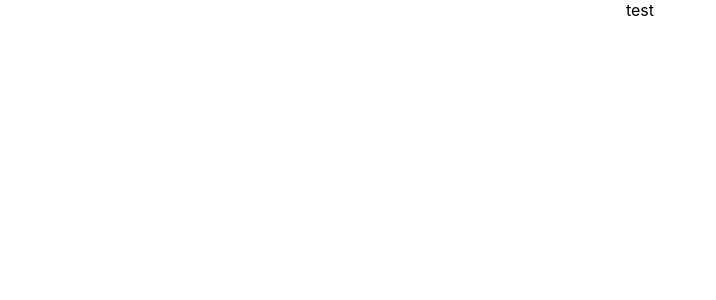
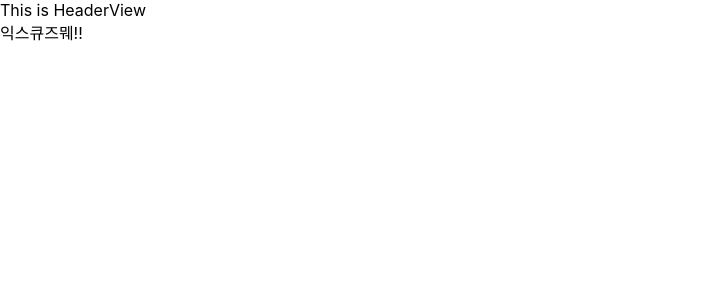
Before and after one commit to U-Know-Yunho/Frontend, a React (Create React App) app: page / in a window 1280 px wide. Shown: the top 300 px of the page, without its empty margins (0-716 px from the left). Built offline with nearby package versions, Linux system fonts and the light colour scheme.

Commit message:
HomePage 계층 파일 나누기

```diff
--- a/src/App.js
+++ b/src/App.js
@@ -1,12 +1,16 @@
 import React, { Component } from 'react';
 import './App.css';
+import HomePage from './pages/HomePage';
+import { BrowserRouter, Route } from 'react-router-dom';
 
 class App extends Component {
   render() {
     return (
-      <div className="App">
-        <div>test</div>
-      </div>
+      <BrowserRouter>
+        <>
+          <Route exact path="/" component={HomePage} />
+        </>
+      </BrowserRouter>
     );
   }
 }
--- /dev/null
+++ b/src/components/HeaderView.js
@@ -0,0 +1,7 @@
+import React, { Component } from 'react';
+
+export default class HeaderView extends Component {
+  render() {
+    return <div>This is HeaderView</div>;
+  }
+}
--- /dev/null
+++ b/src/components/Layout.js
@@ -0,0 +1,13 @@
+import React, { Component } from 'react';
+import Header from '../containers/Header';
+
+export default class Layout extends Component {
+  render() {
+    return (
+      <div>
+        <Header />
+        <footer>익스큐즈뭬!!</footer>
+      </div>
+    );
+  }
+}
--- /dev/null
+++ b/src/containers/Header.js
@@ -0,0 +1,8 @@
+import React, { Component } from 'react';
+import HeaderView from '../components/HeaderView';
+
+export default class Header extends Component {
+  render() {
+    return <HeaderView />;
+  }
+}
--- /dev/null
+++ b/src/pages/HomePage.js
@@ -0,0 +1,8 @@
+import React, { Component } from 'react';
+import Layout from '../components/Layout';
+
+export default class HomePage extends Component {
+  render() {
+    return <Layout />;
+  }
+}
```
Also changed, not shown: 2 other files (tests, documents, lock files or other folders).
